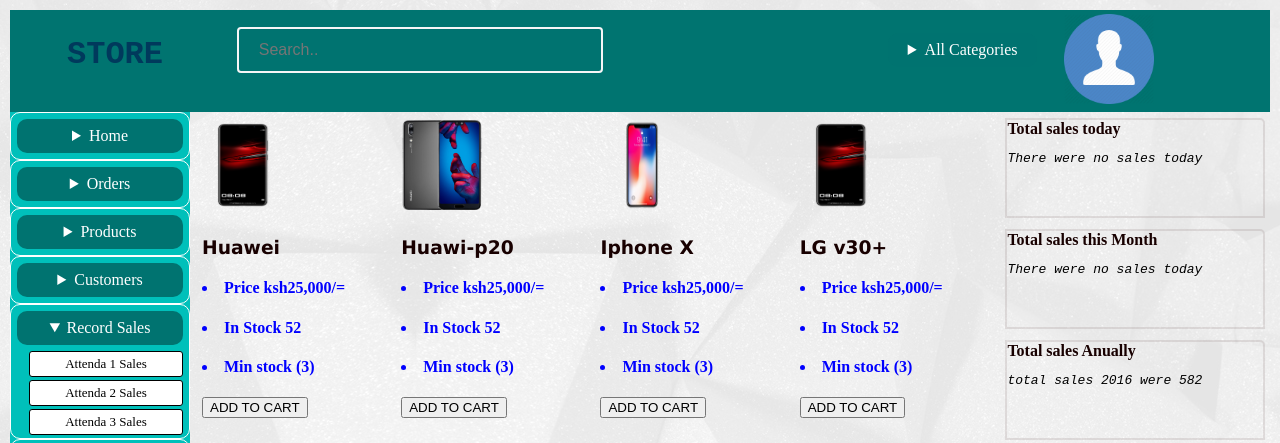
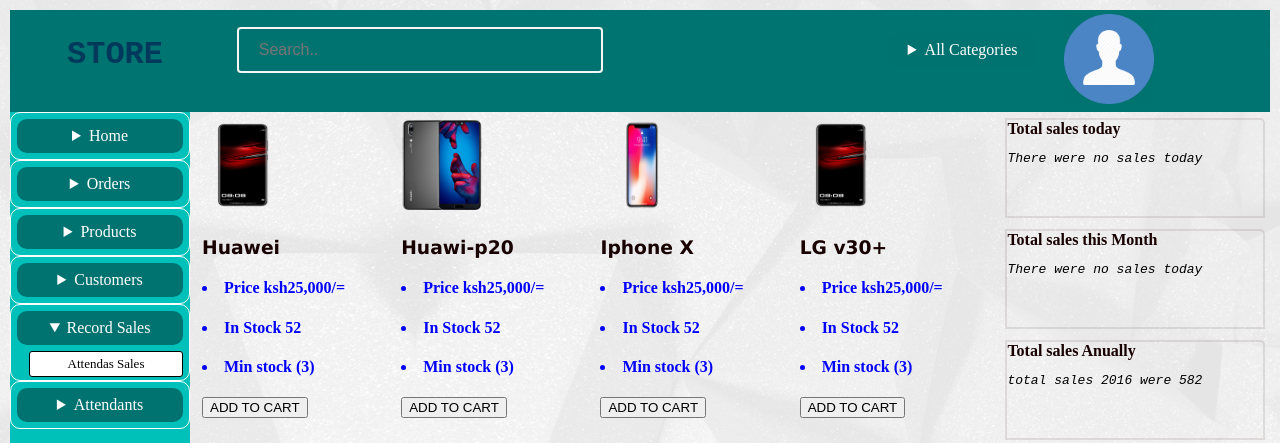
Before and after one commit to MusyokiBryan/SToreManager, a plain HTML site: page UI/attendant.html in a window 1280 px wide. Both pictures are taken after a click on the heading "Record Sales". Shown: the top 443 px of the page. Drawn offline with Linux system fonts and the light colour scheme; files whose address does not match are found by name.

Commit message:
[Feature #161180392] a store attendant can view other attendants record sales

```diff
--- a/UI/attendant.html
+++ b/UI/attendant.html
@@ -80,9 +80,7 @@
                 <div id ="cat">
                     <details>
                         <summary>Record Sales</summary>
-                        <a href="sales.html" >Attenda 1 Sales</a>
-                        <a href="sales2.html" target="_blank">Attenda 2 Sales</a>
-                        <a href="sales2.html" target="_blank">Attenda 3 Sales</a>
+                        <a href="sales.html" >Attendas Sales</a>
                     </details>
                 </div>
              </div>
```
